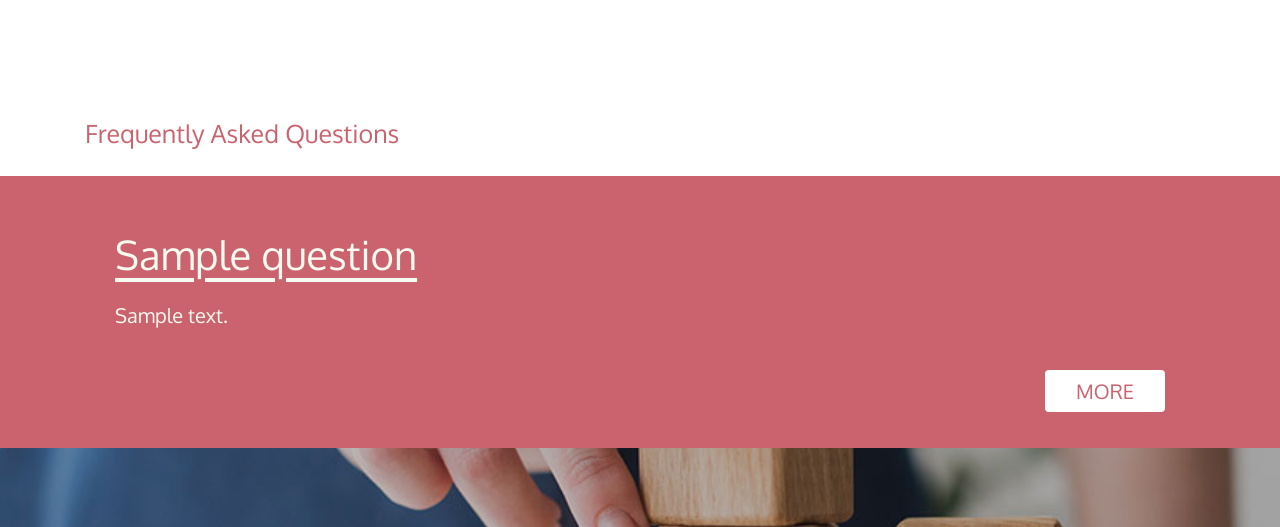
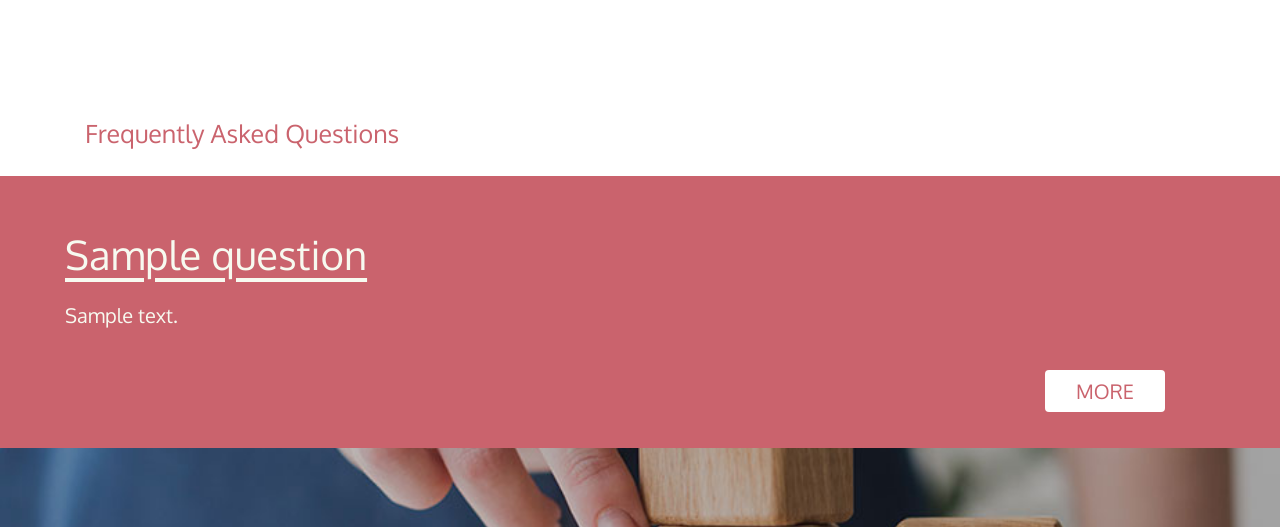
Before and after one commit to Minesto23/smartHR, a Django app: page / in a window 1280 px wide. Shown: the part 2157-2684 px from the top of the page. Run offline with Django 3.2, Linux system fonts and the light colour scheme; tables that the repository leaves empty hold one stand-in row (values such as "Sample post"); grey boxes marked "Sample" are stand-in pictures; parts of the project's set-up code (start-up, migrations or seed data) failed here and were passed over; some libraries are stand-ins or nearby versions.

Commit message:
h3 a h4 services

```diff
--- a/core/static/core/css/style.css
+++ b/core/static/core/css/style.css
@@ -91,12 +91,12 @@ body{
 /* ------------------ questions -----------------------------*/
 
 #q_div_l{
-  margin-left: 100px;
+  margin-left: 50px;
   max-width: 650px;
 }
 
 #q_div_r{
-  margin-right: 100px;
+  margin-right: 50px;
   max-width: 650px;
 }
 
```
